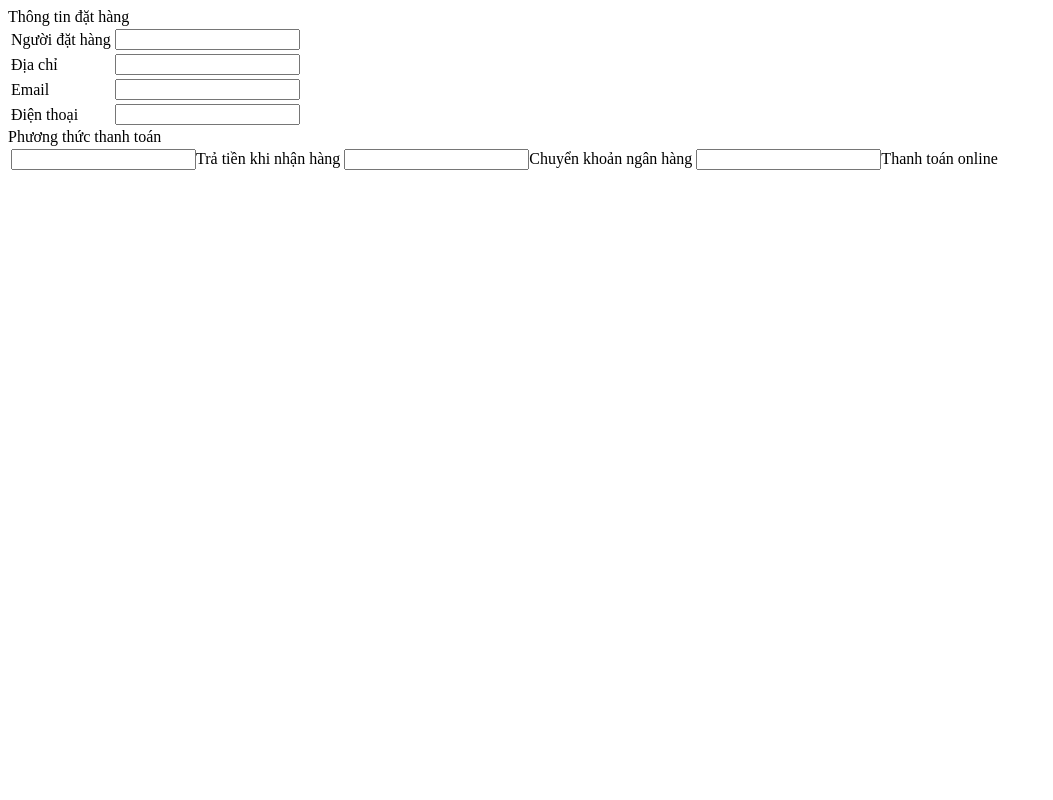
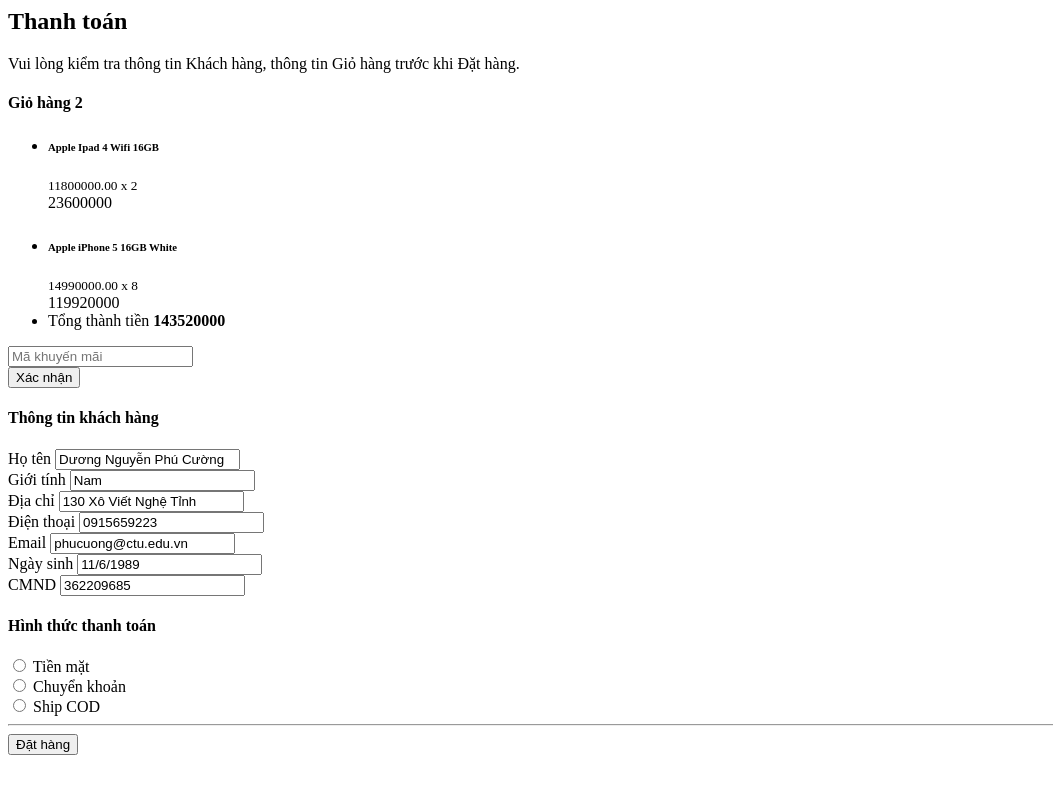
Before and after one commit to ZuuYeuDoi/Duan1-nhom5, a PHP site: the page made by view/cart/bill.php in a window 1280 px wide. Shown: the whole page, without its empty margins (0-1053 px from the left). Run offline with PHP 8.4, Linux system fonts and the light colour scheme.

Commit message:
add bill.php

```diff
--- a/view/cart/bill.php
+++ b/view/cart/bill.php
@@ -1,67 +1,130 @@
-<div class="row mb">
-    <div class="boxtrai mr">
-
-    <form action="#" method="POST">
-        <div class="row mb">
-            <div class="boxtitle">Thông tin đặt hàng</div>
-            <div class="row boxcontent billform">
-                <table>
-                    <?php
-                        if(isset($_SESSION['user'])){
-                            $name=$_SESSION['user']['name'];
-                            $address=$_SESSION['user']['address'];
-                            $email=$_SESSION['user']['email'];
-                            $tel=$_SESSION['user']['tel'];
-                        }else{
-                            $name="";
-                            $address="";
-                            $email="";
-                            $tel="";
-                        }
-
-                    ?>
-
-                <tr>
-                    <td>Người đặt hàng</td>
-                    <td><input type="text" name="name" value="<?= $name?>"></td>
-
-                </tr>
-
-                <tr>
-                    <td>Địa chỉ</td>
-                    <td><input type="text" name="adress" value="<?= $address?>"></td>
-
-                </tr>
-                <tr>
-                    <td>Email</td>
-                    <td><input type="text" name="email" value="<?= $email?>"></td>
-
-                </tr>
-                <tr>
-                    <td>Điện thoại </td>
-                    <td><input type="text" name="tel" value="<?= $tel?>"></td>
-
-                </tr>
 
 
-                </table>
+<body>
+
+    <main role="main">
+        <!-- Block content - Đục lỗ trên giao diện bố cục chung, đặt tên là `content` -->
+        <div class="container mt-4">
+            <form class="needs-validation" name="frmthanhtoan" method="post"
+                action="#">
+                <input type="hidden" name="kh_tendangnhap" value="dnpcuong">
+
+                <div class="py-5 text-center">
+                    <i class="fa fa-credit-card fa-4x" aria-hidden="true"></i>
+                    <h2>Thanh toán</h2>
+                    <p class="lead">Vui lòng kiểm tra thông tin Khách hàng, thông tin Giỏ hàng trước khi Đặt hàng.</p>
+                </div>
+
+                <div class="row">
+                    <div class="col-md-4 order-md-2 mb-4">
+                        <h4 class="d-flex justify-content-between align-items-center mb-3">
+                            <span class="text-muted">Giỏ hàng</span>
+                            <span class="badge badge-secondary badge-pill">2</span>
+                        </h4>
+                        <ul class="list-group mb-3">
+                            <input type="hidden" name="sanphamgiohang[1][sp_ma]" value="2">
+                            <input type="hidden" name="sanphamgiohang[1][gia]" value="11800000.00">
+                            <input type="hidden" name="sanphamgiohang[1][soluong]" value="2">
+
+                            <li class="list-group-item d-flex justify-content-between lh-condensed">
+                                <div>
+                                    <h6 class="my-0">Apple Ipad 4 Wifi 16GB</h6>
+                                    <small class="text-muted">11800000.00 x 2</small>
+                                </div>
+                                <span class="text-muted">23600000</span>
+                            </li>
+                            <input type="hidden" name="sanphamgiohang[2][sp_ma]" value="4">
+                            <input type="hidden" name="sanphamgiohang[2][gia]" value="14990000.00">
+                            <input type="hidden" name="sanphamgiohang[2][soluong]" value="8">
+
+                            <li class="list-group-item d-flex justify-content-between lh-condensed">
+                                <div>
+                                    <h6 class="my-0">Apple iPhone 5 16GB White</h6>
+                                    <small class="text-muted">14990000.00 x 8</small>
+                                </div>
+                                <span class="text-muted">119920000</span>
+                            </li>
+                            <li class="list-group-item d-flex justify-content-between">
+                                <span>Tổng thành tiền</span>
+                                <strong>143520000</strong>
+                            </li>
+                        </ul>
+
+
+                        <div class="input-group">
+                            <input type="text" class="form-control" placeholder="Mã khuyến mãi">
+                            <div class="input-group-append">
+                                <button type="submit" class="btn btn-secondary">Xác nhận</button>
                             </div>
                         </div>
 
-        <div class="row mb">
-            <div class="boxtitle">Phương thức thanh toán</div>
-            <div class="box boxcontent">
-                <table>
+                    </div>
+                    <div class="col-md-8 order-md-1">
+                        <h4 class="mb-3">Thông tin khách hàng</h4>
+                        <div class="row">
+                            <div class="col-md-12">
+                                <label for="kh_ten">Họ tên</label>
+                                <input type="text" class="form-control" name="kh_ten" id="kh_ten"
+                                    value="Dương Nguyễn Phú Cường" readonly="">
+                            </div>
+                            <div class="col-md-12">
+                                <label for="kh_gioitinh">Giới tính</label>
+                                <input type="text" class="form-control" name="kh_gioitinh" id="kh_gioitinh" value="Nam"
+                                    readonly="">
+                            </div>
+                            <div class="col-md-12">
+                                <label for="kh_diachi">Địa chỉ</label>
+                                <input type="text" class="form-control" name="kh_diachi" id="kh_diachi"
+                                    value="130 Xô Viết Nghệ Tỉnh" readonly="">
+                            </div>
+                            <div class="col-md-12">
+                                <label for="kh_dienthoai">Điện thoại</label>
+                                <input type="text" class="form-control" name="kh_dienthoai" id="kh_dienthoai"
+                                    value="0915659223" readonly="">
+                            </div>
+                            <div class="col-md-12">
+                                <label for="kh_email">Email</label>
+                                <input type="text" class="form-control" name="kh_email" id="kh_email"
+                                    value="phucuong@ctu.edu.vn" readonly="">
+                            </div>
+                            <div class="col-md-12">
+                                <label for="kh_ngaysinh">Ngày sinh</label>
+                                <input type="text" class="form-control" name="kh_ngaysinh" id="kh_ngaysinh"
+                                    value="11/6/1989" readonly="">
+                            </div>
+                            <div class="col-md-12">
+                                <label for="kh_cmnd">CMND</label>
+                                <input type="text" class="form-control" name="kh_cmnd" id="kh_cmnd" value="362209685"
+                                    readonly="">
+                            </div>
+                        </div>
 
-                    <tr>
-                        <td><input type="ratio" name="pttt" checked>Trả tiền khi nhận hàng</td>
-                        <td><input type="ratio" name="pttt">Chuyển khoản ngân hàng</td>
-                        <td><input type="ratio" name="pttt">Thanh toán online</td>
+                        <h4 class="mb-3">Hình thức thanh toán</h4>
 
-                    </tr>
-                </table>
+                        <div class="d-block my-3">
+                            <div class="custom-control custom-radio">
+                                <input id="httt-1" name="httt_ma" type="radio" class="custom-control-input" required=""
+                                    value="1">
+                                <label class="custom-control-label" for="httt-1">Tiền mặt</label>
+                            </div>
+                            <div class="custom-control custom-radio">
+                                <input id="httt-2" name="httt_ma" type="radio" class="custom-control-input" required=""
+                                    value="2">
+                                <label class="custom-control-label" for="httt-2">Chuyển khoản</label>
+                            </div>
+                            <div class="custom-control custom-radio">
+                                <input id="httt-3" name="httt_ma" type="radio" class="custom-control-input" required=""
+                                    value="3">
+                                <label class="custom-control-label" for="httt-3">Ship COD</label>
+                            </div>
+                        </div>
+                        <hr class="mb-4">
+                        <button class="btn btn-primary btn-lg btn-block" type="submit" name="btnDatHang">Đặt
+                            hàng</button>
                     </div>
                 </div>
             </form>
+
         </div>
-</div>
+        <!-- End block content -->
+    </main>
```
Also changed, not shown: view/page/loadsp.php (+4 -3 lines). Lines whose indentation alone changed are shown as unchanged.
